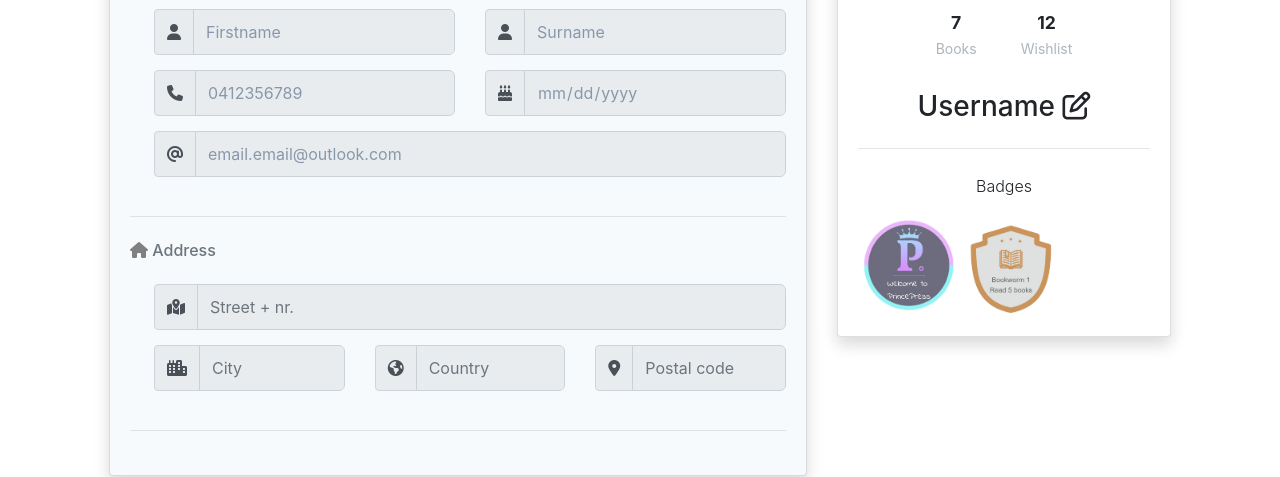
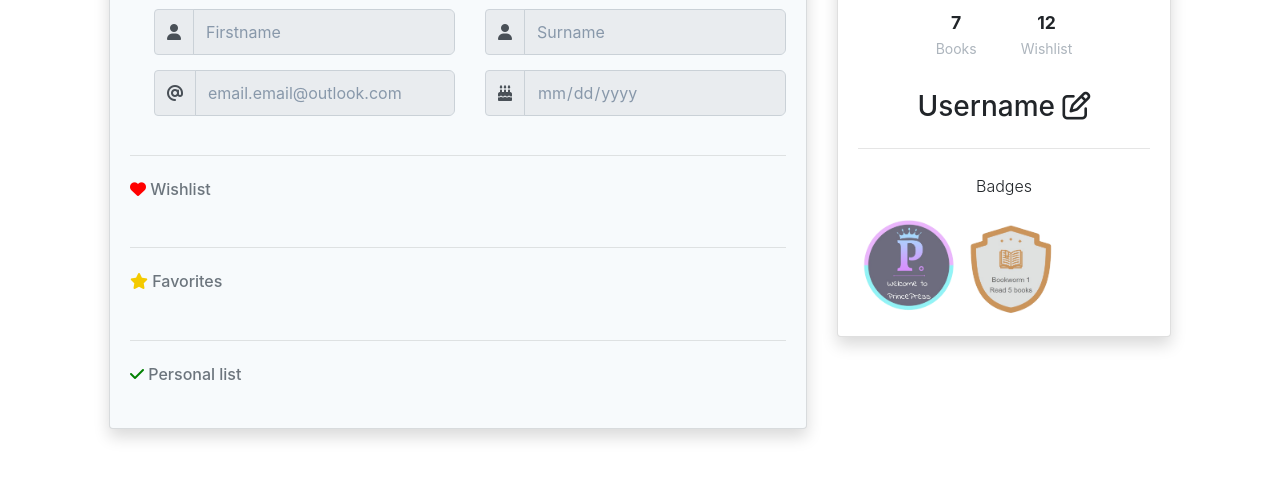
Before and after one commit to liamvdm2/prince-pres, an Angular app in the folder prince/: page /userprofile in a window 1280 px wide. Shown: the part 254-731 px from the top of the page. Built offline with nearby package versions, Linux system fonts and the light colour scheme.

Commit message:
Added wishlist, personallist and favorites

```diff
--- a/prince/src/app/userprofile/userprofile.component.css
+++ b/prince/src/app/userprofile/userprofile.component.css
@@ -24,6 +24,18 @@
 
 .titleIcon {
     color: gray;
+}
+
+.fa-heart {
+    color: red;
+}
+
+.fa-check {
+    color: green;
+}
+
+.fa-star {
+    color: #F4CA00;
 }
 
 .input-group {
--- a/prince/src/app/userprofile/userprofile.component.html
+++ b/prince/src/app/userprofile/userprofile.component.html
@@ -83,9 +83,9 @@
                     <div class="col-lg-6">
                       <div class="input-group">
                           <div class="input-group-prepend">
-                                <div class="input-group-text"><i class="fa-solid fa-phone"></i></div>
+                              <div class="input-group-text"><i class="fa-solid fa-at"></i></div>
                           </div>
-                            <input type="text" class="form-control" id="inlineFormInputGroupUsername" value="0412356789" [disabled]="!editMode">
+                          <input type="text" class="form-control" id="inlineFormInputGroupUsername" value="email.email@outlook.com" [disabled]="!editMode">
                       </div>
                   </div>
 
@@ -98,70 +98,40 @@
                         </div>
                     </div>
 
-                    <div class="col-lg-12">
-                        <div class="input-group">
-                            <div class="input-group-prepend">
-                                <div class="input-group-text"><i class="fa-solid fa-at"></i></div>
                   </div>
-                            <input type="text" class="form-control" id="inlineFormInputGroupUsername" value="email.email@outlook.com" [disabled]="!editMode">
+                </div>
+                <hr class="my-4">
+                <!-- Wishlist -->
+                <h6 class="heading-small text-muted mb-4"><i class="fa-solid fa-heart"></i> Wishlist</h6>
+                <div class="pl-lg-4">
+                  <div class="row">
+
+                    <!--Add wishlist-->
+
                   </div>
                 </div>
 
-                  </div>
-                </div>
                 <hr class="my-4">
-                <!-- Address -->
-                <h6 class="heading-small text-muted mb-4"><i class="fa-solid fa-house titleIcon"></i> Address</h6>
+                <!--Favorites-->
+                <h6 class="heading-small text-muted mb-4"><i class="fa-solid fa-star"></i> Favorites</h6>
                 <div class="pl-lg-4">
                   <div class="row">
-                    <div class="col-lg-12">
-                        <div class="input-group focused">
-                            <div class="input-group-prepend">
-                                <div class="input-group-text"><i class="fa-solid fa-map-location-dot"></i></div>
-                            </div>
-                            <input type="text" id="input-adress" class="form-control form-control-alternative" placeholder="Street + nr." value="" [disabled]="!editMode">
-                        </div>
-                    </div>
-                  </div>
-                  <div class="row">
-                    <!--<div class="col-lg-4">
-                      <div class="form-group focused">
-                        <label class="form-control-label" for="input-city"><i class="fa-solid fa-city"></i></label>
-                        <input type="text" id="input-city" class="form-control form-control-alternative" placeholder="City" value="">
-                      </div>
-                    </div>-->
 
+                    <!--Add favorites-->
 
-
-                    <div class="col-lg-4">
-                        <div class="input-group">
-                            <div class="input-group-prepend">
-                                <div class="input-group-text"><i class="fa-solid fa-city"></i></div>
-                            </div>
-                            <input type="text" id="input-city" class="form-control form-control-alternative" placeholder="City" value="" [disabled]="!editMode">
                   </div>
                 </div>
 
+                <hr class="my-4">
+                <!--Personal list-->
+                <h6 class="heading-small text-muted mb-4"><i class="fa-solid fa-check"></i> Personal list</h6>
+                <div class="pl-lg-4">
+                  <div class="row">
 
-                    <div class="col-lg-4">
-                        <div class="input-group">
-                            <div class="input-group-prepend">
-                                <div class="input-group-text"><i class="fa-solid fa-earth-americas"></i></div>
-                            </div>
-                            <input type="text" id="input-city" class="form-control form-control-alternative" placeholder="Country" value="" [disabled]="!editMode">
+                    <!--Add personal list-->
+
                   </div>
                 </div>
-                    <div class="col-lg-4">
-                        <div class="input-group">
-                            <div class="input-group-prepend">
-                                <div class="input-group-text"><i class="fa-solid fa-location-dot"></i></div>
-                            </div>
-                            <input type="text" id="input-postal-code" class="form-control form-control-alternative" placeholder="Postal code" value="" [disabled]="!editMode">
-                        </div>
-                    </div>
-                  </div>
-                </div>
-                <hr class="my-4">
               </form>
             </div>
           </div>
```
Also changed, not shown: 2 other files (tests, documents, lock files or other folders). Lines whose indentation alone changed are shown as unchanged.
